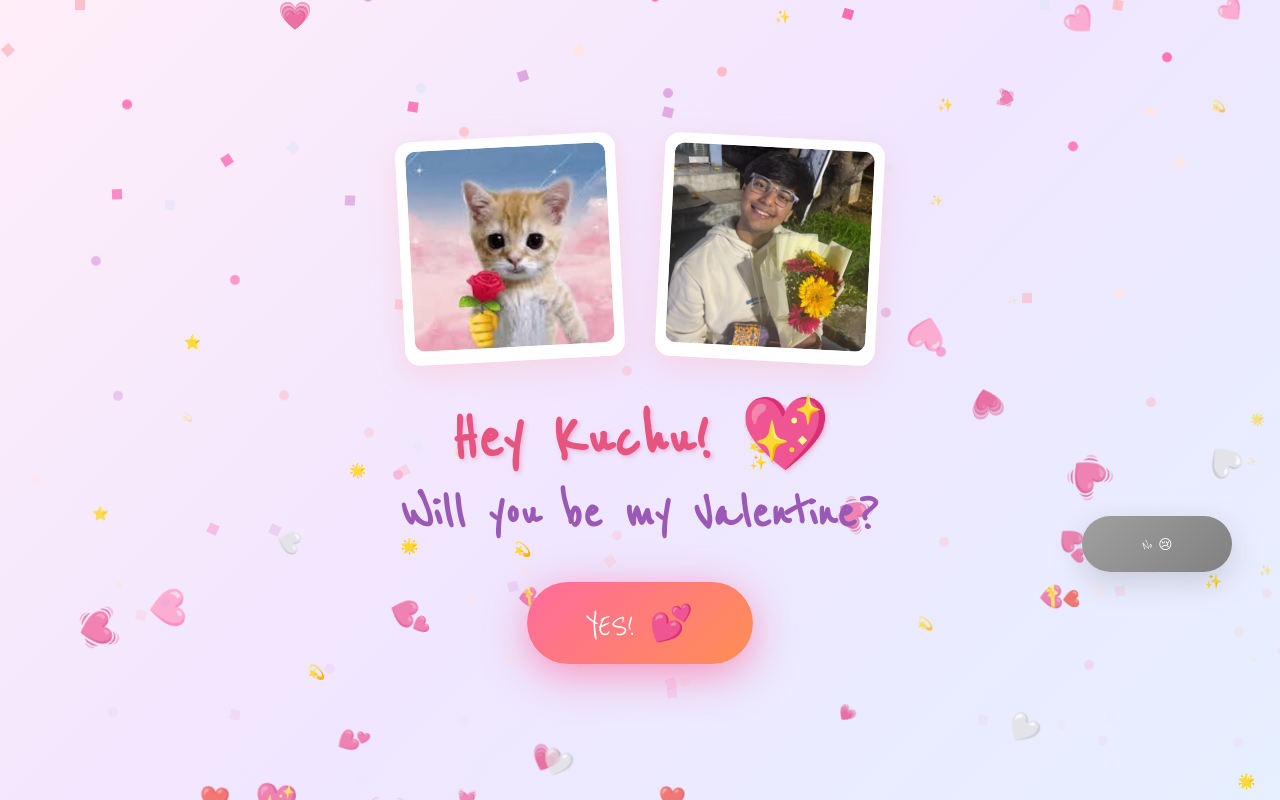
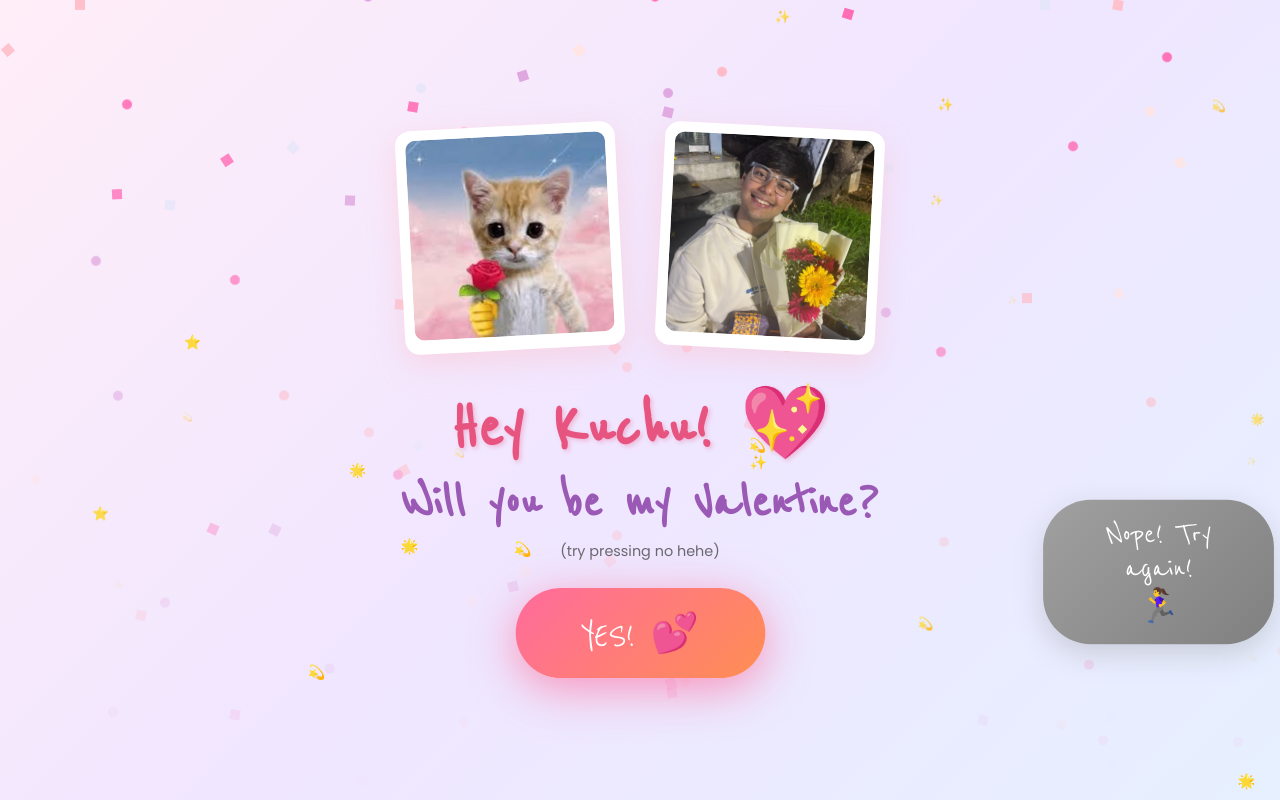
Before and after one commit to keshavdadhichb/fineone, a website: page public/index.html in a window 1280 px wide. Both pictures are taken after a click on the button "No 😢". Drawn offline with Linux system fonts and the light colour scheme.

Commit message:
🎮 Rage-bait No button with taunts, remove flying hearts, add hint text

```diff
--- a/public/index.html
+++ b/public/index.html
@@ -11,9 +11,6 @@
 </head>
 
 <body>
-    <!-- Floating Hearts Container -->
-    <div id="hearts-container"></div>
-
     <!-- Sparkles Container -->
     <div id="sparkles-container"></div>
 
@@ -36,6 +33,7 @@
         <div class="question-container">
             <h1>Hey Kuchu! 💖</h1>
             <h2>Will you be my Valentine?</h2>
+            <p class="hint-text">(try pressing no hehe)</p>
 
             <!-- Buttons -->
             <div class="buttons-container">
--- a/public/script.js
+++ b/public/script.js
@@ -1,6 +1,5 @@
 // ===== Initialize Effects =====
-document.addEventListener('DOMContentLoaded', function() {
-    createFloatingHearts();
+document.addEventListener('DOMContentLoaded', function () {
     createSparkles();
     createConfetti();
     startCountdown();
@@ -121,29 +120,58 @@ function startCountdown() {
 }
 
 // ===== Runaway No Button =====
+let noClickCount = 0;
+const taunts = [
+    "Hehe nice try! 😜",
+    "Nope! Try again! 🏃‍♀️",
+    "You can't catch me! 😈",
+    "Aww come on, just say yes! 🥺",
+    "I'm too fast for you! ⚡",
+    "Give up already! 💕",
+    "Just click YES pleaseee 🙏",
+    "NEVER! 😂",
+    "You really thought? 🤭",
+    "Keshu will be sad 😢"
+];
+
 function runAway() {
     const btn = document.getElementById('no-btn');
-    const container = document.querySelector('.buttons-container');
-    const containerRect = container.getBoundingClientRect();
+    const yesBtn = document.getElementById('yes-btn');
+    noClickCount++;
 
     // Get viewport dimensions
-    const maxX = window.innerWidth - 100;
-    const maxY = window.innerHeight - 50;
+    const maxX = window.innerWidth - 150;
+    const maxY = window.innerHeight - 80;
 
     // Random position
-    const randomX = Math.random() * maxX;
-    const randomY = Math.random() * maxY;
+    const randomX = Math.max(50, Math.random() * maxX);
+    const randomY = Math.max(50, Math.random() * maxY);
 
     // Move button to random position (fixed positioning)
     btn.style.position = 'fixed';
     btn.style.left = randomX + 'px';
     btn.style.top = randomY + 'px';
-    btn.style.transition = 'all 0.1s ease';
+    btn.style.transition = 'all 0.15s ease';
+    btn.style.zIndex = '9999';
 
-    // Make it smaller each time
-    const currentSize = parseFloat(btn.style.fontSize) || 0.9;
-    if (currentSize > 0.5) {
-        btn.style.fontSize = (currentSize - 0.05) + 'rem';
+    // Change button text with taunts
+    btn.textContent = taunts[noClickCount % taunts.length];
+
+    // Make button smaller each time (rage bait!)
+    const scale = Math.max(0.5, 1 - (noClickCount * 0.05));
+    btn.style.transform = `scale(${scale})`;
+
+    // Make YES button bigger each time! (more rage bait)
+    const yesScale = 1 + (noClickCount * 0.1);
+    yesBtn.style.transform = `scale(${Math.min(yesScale, 2)})`;
+
+    // Add shake animation
+    btn.classList.add('shake');
+    setTimeout(() => btn.classList.remove('shake'), 300);
+
+    // After 5 clicks, the button starts moving even faster
+    if (noClickCount > 5) {
+        btn.style.transition = 'all 0.05s ease';
     }
 }
 
--- a/public/styles.css
+++ b/public/styles.css
@@ -225,7 +225,35 @@ body {
     font-family: 'Reenie Beanie', cursive;
     font-size: 3.5rem;
     color: #9b59b6;
-    margin-bottom: 40px;
+    margin-bottom: 10px;
+}
+
+.hint-text {
+    font-family: 'Poppins', sans-serif;
+    font-size: 0.9rem;
+    color: #333;
+    margin-bottom: 30px;
+    opacity: 0.7;
+}
+
+@keyframes shake {
+
+    0%,
+    100% {
+        transform: translateX(0);
+    }
+
+    25% {
+        transform: translateX(-10px) rotate(-5deg);
+    }
+
+    75% {
+        transform: translateX(10px) rotate(5deg);
+    }
+}
+
+.shake {
+    animation: shake 0.3s ease;
 }
 
 @keyframes pulse {
```
